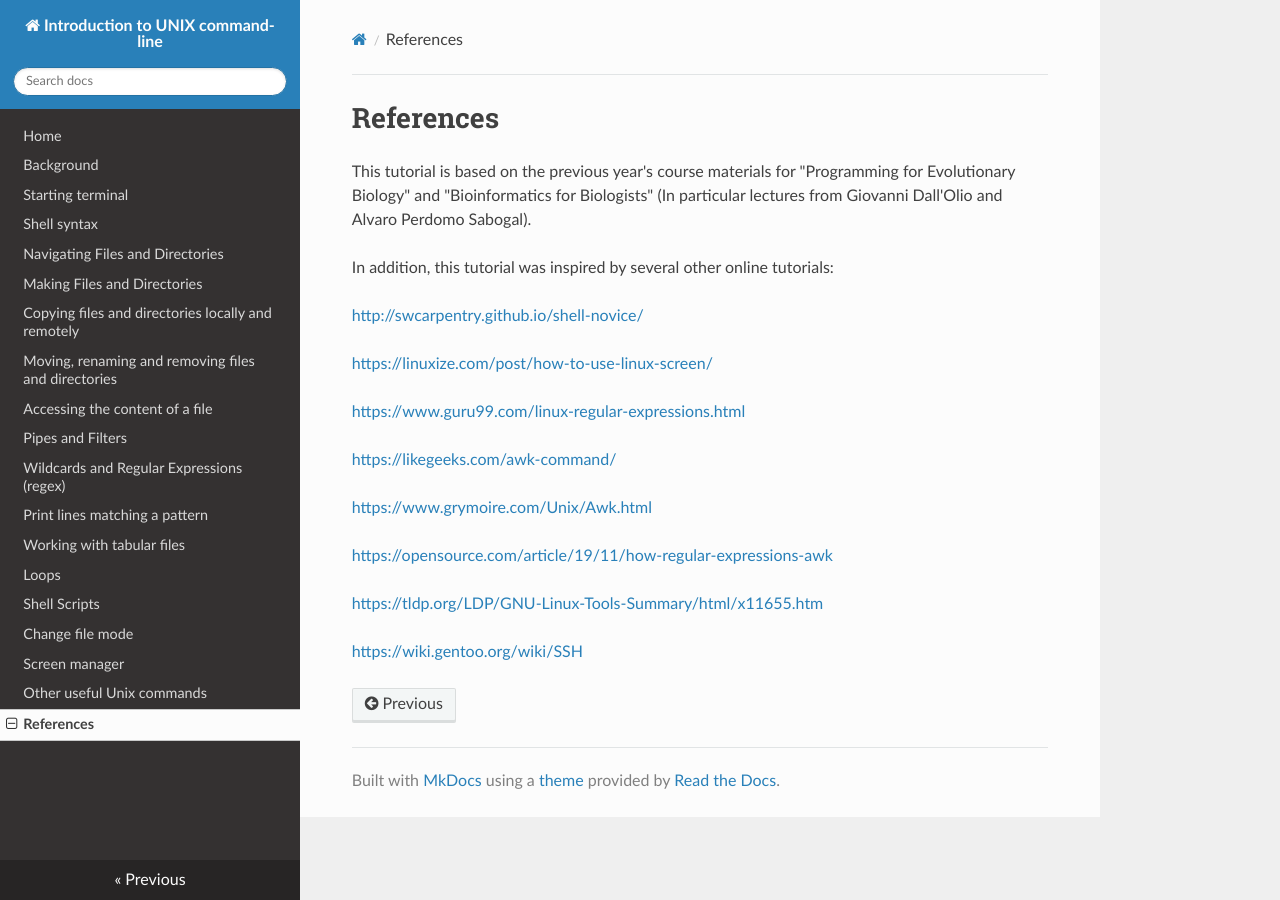
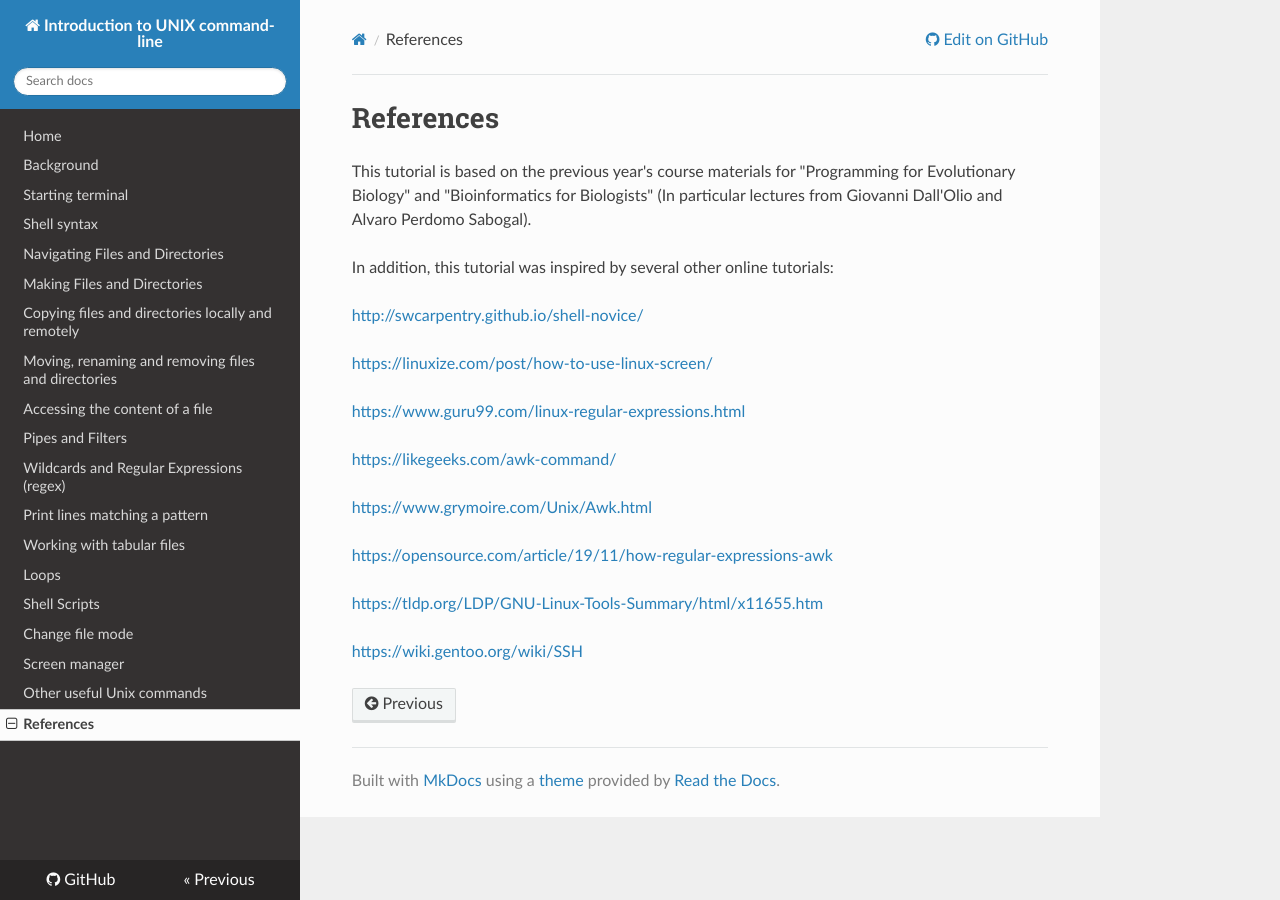
Before and after one commit to bajicv/unix_intro, an MkDocs documentation site: the page built from docs/19_references.md, in a window 1280 px wide. Built offline with MkDocs 1.6.1, drawn with Linux system fonts in a browser that asks for light colours; nearby versions of some CDN libraries; part of the change alters nothing that is shown.

Commit message:
changes in yml

```diff
--- /dev/null
+++ b/docs/javascripts/details.js
@@ -0,0 +1,81 @@
+(function () {
+    'use strict';
+    /**
+     * Converts details/summary tags into working elements in browsers that don't yet support them.
+     * @return {void}
+     */
+    var details = (function () {
+
+      var isDetailsSupported = function () {
+        // https://mathiasbynens.be/notes/html5-details-jquery#comment-35
+        // Detect if details is supported in the browser
+        var el = document.createElement("details");
+        var fake = false;
+
+        if (!("open" in el)) {
+          return false;
+        }
+
+        var root = document.body || function () {
+          var de = document.documentElement;
+          fake = true;
+          return de.insertBefore(document.createElement("body"), de.firstElementChild || de.firstChild);
+        }();
+
+        el.innerHTML = "<summary>a</summary>b";
+        el.style.display = "block";
+        root.appendChild(el);
+        var diff = el.offsetHeight;
+        el.open = true;
+        diff = diff !== el.offsetHeight;
+        root.removeChild(el);
+
+        if (fake) {
+          root.parentNode.removeChild(root);
+        }
+
+        return diff;
+      }();
+
+      if (!isDetailsSupported) {
+        var blocks = document.querySelectorAll("details>summary");
+        for (var i = 0; i < blocks.length; i++) {
+          var summary = blocks[i];
+          var details = summary.parentNode;
+
+          // Apply "no-details" to for unsupported details tags
+          if (!details.className.match(new RegExp("(\\s|^)no-details(\\s|$)"))) {
+            details.className += " no-details";
+          }
+
+          summary.addEventListener("click", function (e) {
+            var node = e.target.parentNode;
+            if (node.hasAttribute("open")) {
+              node.removeAttribute("open");
+            } else {
+              node.setAttribute("open", "open");
+            }
+          });
+        }
+      }
+    });
+
+    (function () {
+      var onReady = function onReady(fn) {
+        if (document.addEventListener) {
+          document.addEventListener("DOMContentLoaded", fn);
+        } else {
+          document.attachEvent("onreadystatechange", function () {
+            if (document.readyState === "interactive") {
+              fn();
+            }
+          });
+        }
+      };
+
+      onReady(function () {
+        details();
+      });
+    })();
+
+    }());
--- a/mkdocs.yml
+++ b/mkdocs.yml
@@ -1,5 +1,6 @@
 # Project information
 site_name: "Introduction to UNIX command-line"
+repo_url: https://github.com/bajicv/unix_intro
 site_author: Vladimir Bajić
 
 
@@ -47,3 +48,7 @@ nav:
     - Screen manager: 17_screen.md
     - Other useful Unix commands: 18_extra.md
     - References: 19_references.md
+
+extra_javascript:
+  - 'https://cdnjs.cloudflare.com/ajax/libs/mathjax/2.7.0/MathJax.js?config=TeX-MML-AM_CHTML'
+  - javascripts/details.js
```
